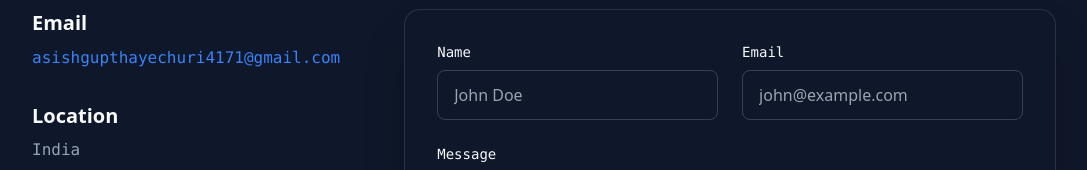
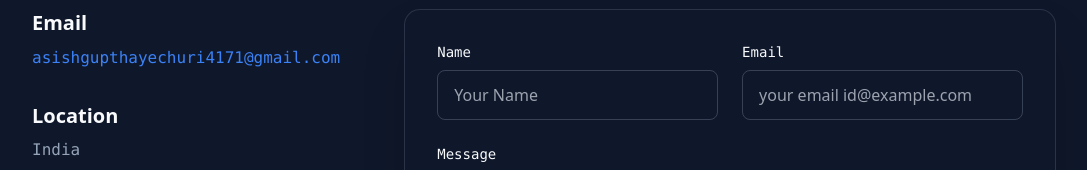
Before and after one commit to asish-guptha/asish-guptha-portfolio, a React (Vite) app: page / in a window 1280 px wide. Shown: the part 3671-3841 px from the top of the page, without its empty margins (96-1183 px from the left). Built offline with nearby package versions, Linux system fonts and the light colour scheme; no server answers.

Commit message:
Change of Get in touch

```diff
--- a/src/components/Contact.jsx
+++ b/src/components/Contact.jsx
@@ -78,11 +78,11 @@ const Contact = () => {
               <div className="flex flex-col sm:flex-row gap-6">
                 <div className="w-full sm:w-1/2 flex flex-col gap-2">
                   <label htmlFor="name" className="text-sm font-mono text-textBright">Name</label>
-                  <input type="text" id="name" name="from_name" required className="bg-transparent border border-textMuted/30 rounded-lg px-4 py-3 text-textBright focus:outline-none focus:border-accent focus:ring-1 focus:ring-accent transition-all duration-300" placeholder="John Doe" />
+                  <input type="text" id="name" name="from_name" required className="bg-transparent border border-textMuted/30 rounded-lg px-4 py-3 text-textBright focus:outline-none focus:border-accent focus:ring-1 focus:ring-accent transition-all duration-300" placeholder="Your Name" />
                 </div>
                 <div className="w-full sm:w-1/2 flex flex-col gap-2">
                   <label htmlFor="email" className="text-sm font-mono text-textBright">Email</label>
-                  <input type="email" id="email" name="reply_to" required className="bg-transparent border border-textMuted/30 rounded-lg px-4 py-3 text-textBright focus:outline-none focus:border-accent focus:ring-1 focus:ring-accent transition-all duration-300" placeholder="john@example.com" />
+                  <input type="email" id="email" name="reply_to" required className="bg-transparent border border-textMuted/30 rounded-lg px-4 py-3 text-textBright focus:outline-none focus:border-accent focus:ring-1 focus:ring-accent transition-all duration-300" placeholder="your email id@example.com" />
                 </div>
               </div>
               <div className="flex flex-col gap-2">
```
